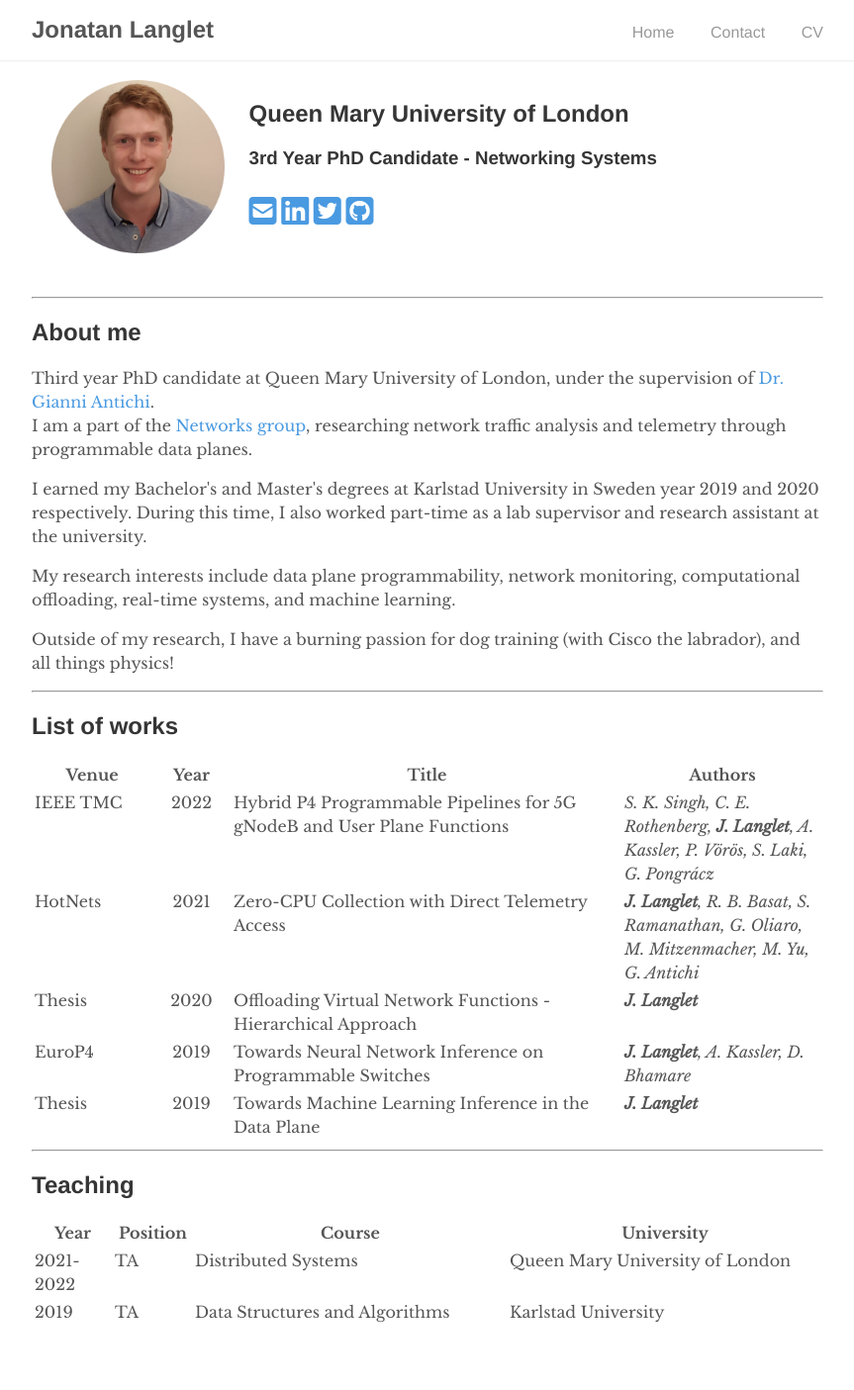
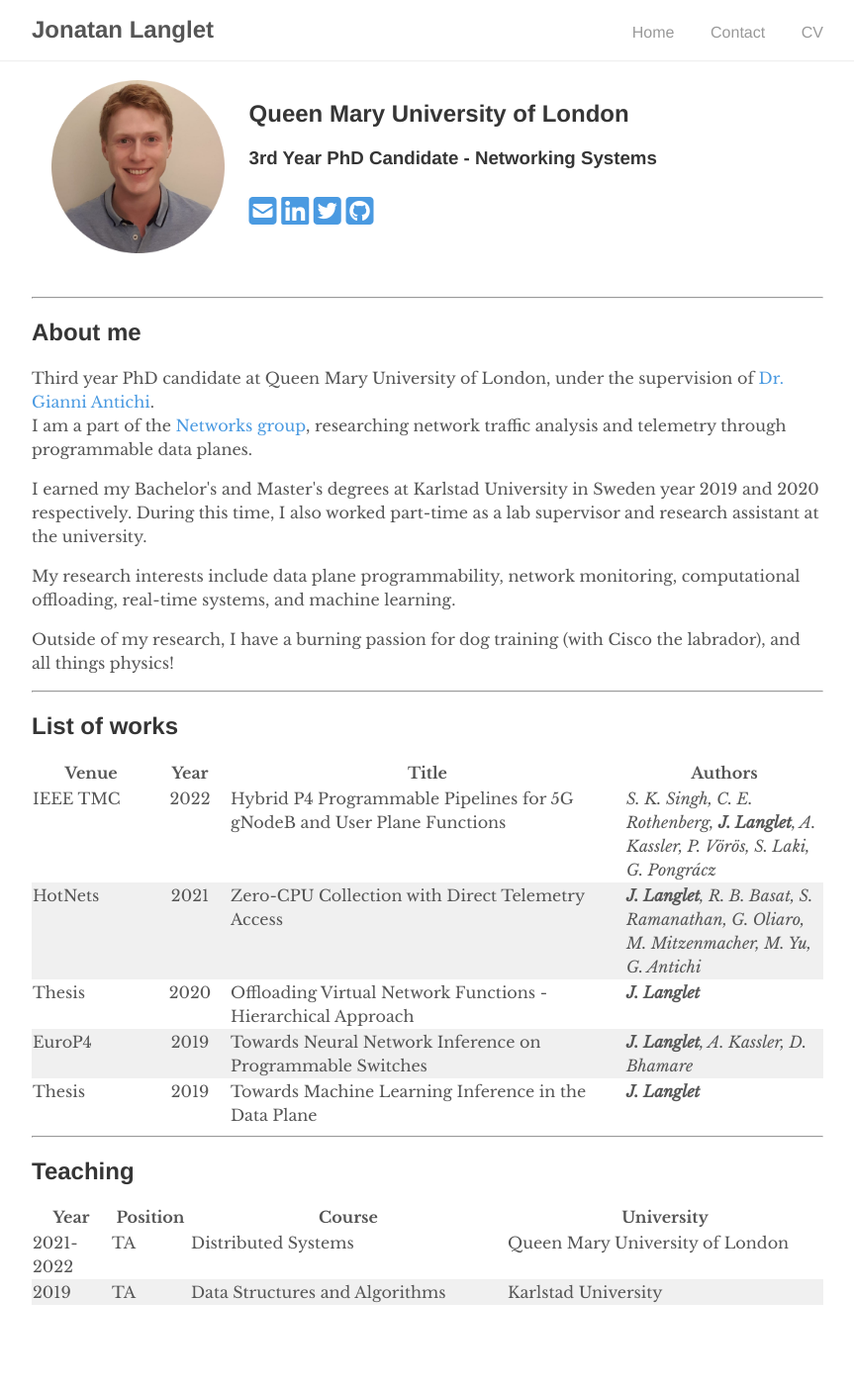
Before and after one commit to jonlanglet/jonlanglet.github.io, a Jekyll site: the page built from index.md, in a window 1280 px wide. Shown: the whole page at 99% size, without its empty margins (208-1071 px from the left). Built offline with Jekyll 4.4.1, drawn with Linux system fonts in a browser that asks for light colours; nearby versions of some CDN libraries; a style sheet for code colours, icons or effects is not loaded; after the commit the page ends 1383 px from its top, so only the background shows below that.

Commit message:
pretty tables

```diff
--- a/_includes/publications.html
+++ b/_includes/publications.html
@@ -1,8 +1,8 @@
 {% if site.data.publications %}
 {% assign pub = site.data.publications %}
 ## List of works
-<div id="div_publications">
-	<table>
+<div class="div_scrollable_table">
+	<table class="tab_scrollable">
 		<colgroup>
 			<col width="15%" style="min-width:100px;"/>
 			<col width="10%" style="min-width:70px;"/>
--- a/_includes/teaching.html
+++ b/_includes/teaching.html
@@ -1,8 +1,8 @@
 {% if site.data.teaching %}
 {% assign teaching = site.data.teaching %}
 ## Teaching
-<div id="div_teaching">
-	<table>
+<div class="div_scrollable_table">
+	<table class="tab_scrollable">
 		<colgroup>
 			<col width="10%" style="min-width:60px;"/>
 			<col width="10%" style="min-width:60px;"/>
--- a/assets/main.scss
+++ b/assets/main.scss
@@ -40,10 +40,18 @@
 	}
 }
 
-
-#div_publications {
+.div_scrollable_table {
 	overflow-x: scroll;
 }
-#div_teaching {
-	overflow-x: scroll;
+.tab_scrollable {
+	border-spacing: 0px;
 }
+
+.tab_scrollable tr:nth-child(even){
+	background-color: #f0f0f0;
+}
+
+.tab_scrollable tr:hover{
+  background-color: #dddddd;
+  color: #000000;
+}
```
